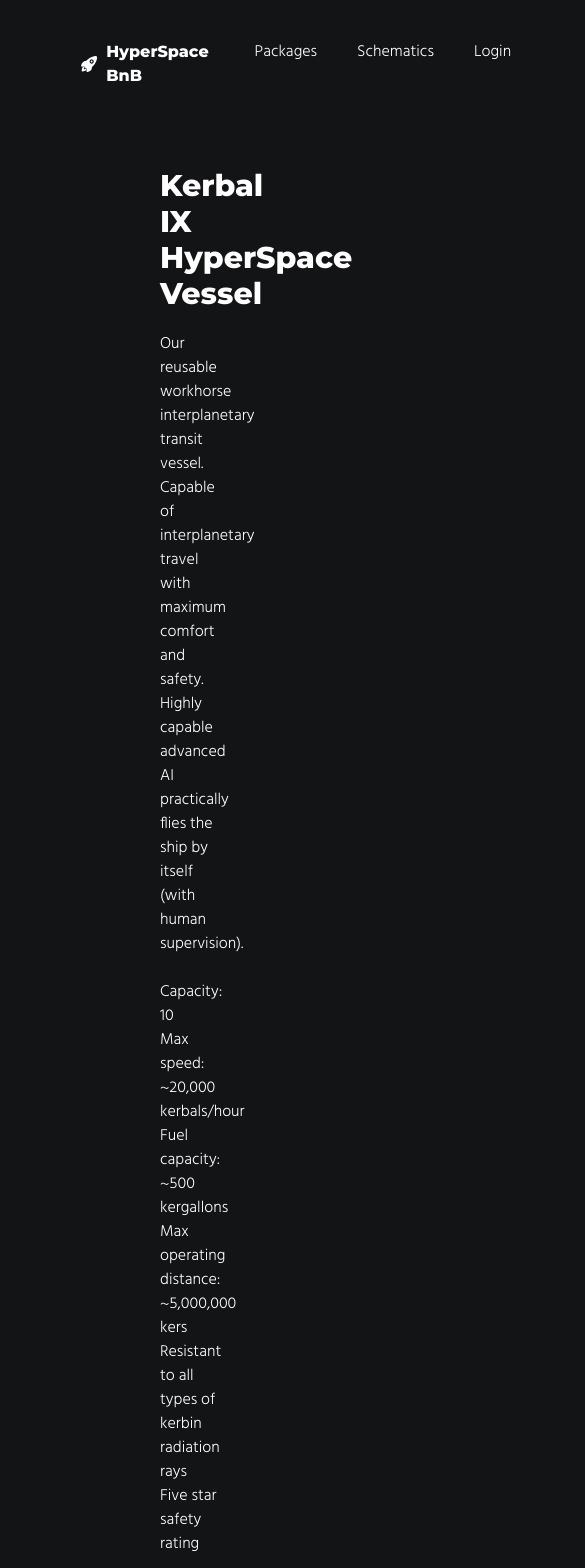
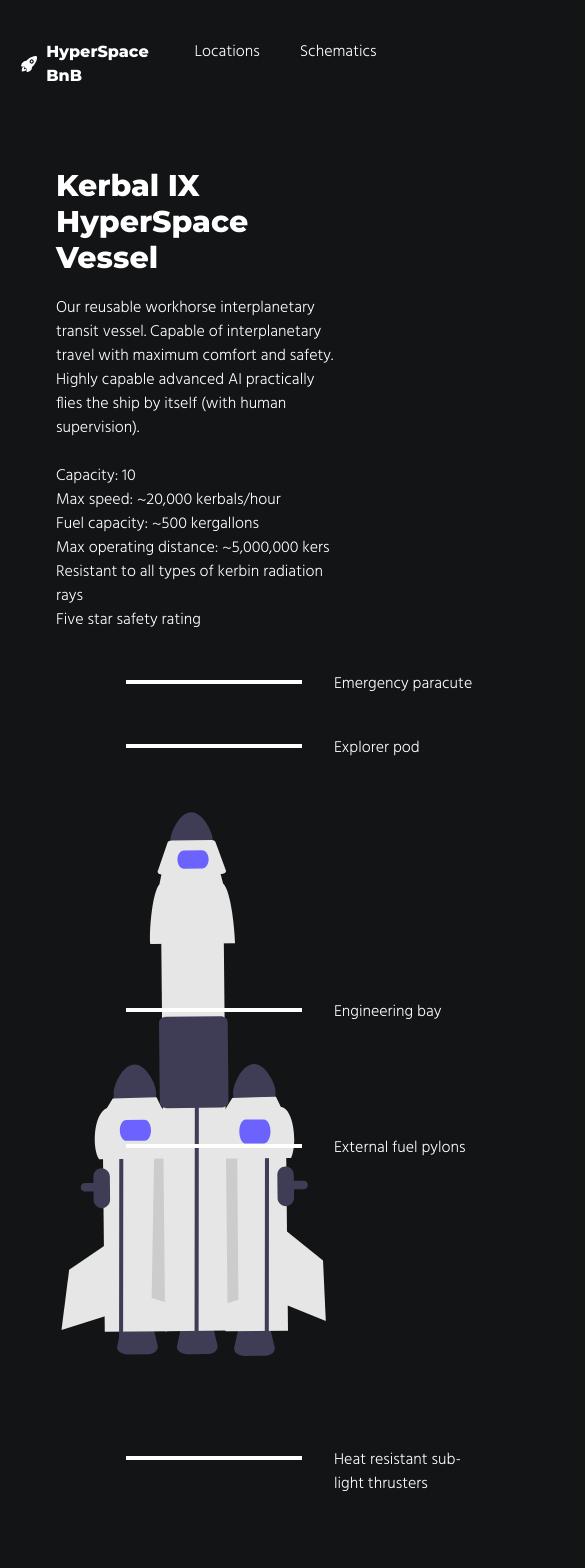
Before and after one commit to CarlsJr4/HyperSpace-BnB, a Next.js app: page /schematics in a window 390 px wide. Shown: the top 1568 px of the page, 585 px wide, since content can reach past the window. Built offline with nearby package versions, Linux system fonts and the light colour scheme.

Commit message:
Initial responsive

```diff
--- a/components/Footer.js
+++ b/components/Footer.js
@@ -9,13 +9,13 @@ import {
 const Footer = () => {
   return (
     <footer className=" bg-gray-800 py-6">
-      <div className="mx-40 flex gap-10">
+      <div className="flex gap-7 mx-14 md:mx-40 md:flex-row md:gap-10 flex-col">
         <div>
           <div className="flex gap-2 items-center py-3">
             <IoRocket size="1.5rem" />
             <span className="logo">HyperSpace BnB</span>
           </div>
-          <div className="px-8"></div>
+          <div className="md:px-8"></div>
           <p>175 Space St</p>
           <p>Spacetown, Space 12345</p>
           <p>+1 234 5678</p>
--- a/components/MainWrapper.js
+++ b/components/MainWrapper.js
@@ -12,7 +12,7 @@ const MainWrapper = ({ title, metaDesc = 'Built with Next.js', children }) => {
         <link rel="icon" href="/favicon.ico" />
       </Head>
       <Navbar />
-      <main className="mx-40">{children}</main>
+      <main className="mx-14 md:mx-40">{children}</main>
       <Footer />
     </>
   );
--- a/components/Navbar.js
+++ b/components/Navbar.js
@@ -4,7 +4,7 @@ import { IoRocket } from 'react-icons/io5';
 const Navbar = () => {
   return (
     <nav>
-      <ul className="grid grid-cols-navbar gap-10 my-10 mx-20">
+      <ul className="grid grid-cols-navbar gap-10 my-10 mx-5 md:mx-20">
         <li>
           {/* TODO: Fix home button being too big */}
           <StyledLink href="/">
@@ -15,14 +15,14 @@ const Navbar = () => {
           </StyledLink>
         </li>
         <li>
-          <StyledLink href="packages">Packages</StyledLink>
+          <StyledLink href="locations">Locations</StyledLink>
         </li>
         <li>
           <StyledLink href="schematics">Schematics</StyledLink>
         </li>
-        <li>
+        {/* <li>
           <StyledLink href="login">Login</StyledLink>
-        </li>
+        </li> */}
       </ul>
     </nav>
   );
--- a/pages/index.js
+++ b/pages/index.js
@@ -16,13 +16,13 @@ import location from '../assets/images/location.svg';
 export default function Home() {
   return (
     <MainWrapper title="HyperSpace BnB - Home">
-      <section className="grid grid-cols-hero items-center justify-items-end">
+      <section className="grid grid-cols-1 xl:grid-cols-hero items-center justify-items-end gap-6">
         <div>
           <h1 className="text-6xl my-5">Your second home amongst the stars</h1>
           <p className="text-lg">
             We provide the best spacecation experience in the galaxy
           </p>
-          <Link href="packages">
+          <Link href="locations">
             <Button>Explore our habs</Button>
           </Link>
         </div>
@@ -31,7 +31,7 @@ export default function Home() {
         </div>
       </section>
       <SubSection heading="Welcome to the 22nd century">
-        <div className="flex gap-8 my-12 items-center">
+        <div className="flex flex-col lg:flex-row gap-8 my-12 items-center">
           <Image src={location} width={300} alt="Astronaut in space" />
           <div>
             <p>Humankind has evolved, so your vacations should too.</p>
@@ -53,7 +53,7 @@ export default function Home() {
         </div>
       </SubSection>
       <SubSection heading="Why HyperSpace BnB?">
-        <div className="flex gap-12 items-end">
+        <div className="flex flex-col lg:flex-row gap-12 items-start lg:items-end">
           <Card
             heading="100% solar power"
             text="All of our modular resorts rely on renewable energy and have zero
@@ -79,7 +79,7 @@ export default function Home() {
           />
         </div>
       </SubSection>
-      <Link href="packages">
+      <Link href="locations">
         <Button>Reserve a hab today</Button>
       </Link>
     </MainWrapper>
--- a/pages/packages.js
+++ b/pages/locations.js
@@ -1,10 +1,10 @@
 import MainWrapper from '../components/MainWrapper';
 import SubSection from '../components/SubSection';
 
-const Packages = () => {
+const Locations = () => {
   return (
-    <MainWrapper title="HyperSpaceBnB - Packages">
-      <SubSection heading="Travel Packages">
+    <MainWrapper title="HyperSpaceBnB - Locations">
+      <SubSection heading="The cosmos are at your fingertips">
         <p>
           Our resorts are currently located at Luna, Mercury, Mars, and Jupiter.
         </p>
@@ -17,4 +17,4 @@ const Packages = () => {
   );
 };
 
-export default Packages;
+export default Locations;
--- a/pages/login.js
+++ b/pages/login.js
@@ -1,7 +1,15 @@
 import MainWrapper from '../components/MainWrapper';
+import SubSection from '../components/SubSection';
 
 const Login = () => {
-  return <MainWrapper>Login</MainWrapper>;
+  return (
+    <MainWrapper>
+      <SubSection heading="Login">
+        <p>This page is currently under construction.</p>
+        <p>Please come back next time, thanks!</p>
+      </SubSection>
+    </MainWrapper>
+  );
 };
 
 export default Login;
--- a/pages/schematics.js
+++ b/pages/schematics.js
@@ -2,6 +2,7 @@ import Image from 'next/image';
 import MainWrapper from '../components/MainWrapper';
 import SubSection from '../components/SubSection';
 import rocketSchematic from '../assets/images/rocketSchematic.svg';
+import robot2 from '../assets/images/robot2.svg';
 
 //  TODO: Change purple windows to main pink color
 
@@ -26,13 +27,17 @@ const Schematics = () => {
         <p>Five star safety rating</p>
 
         <div className="flex py-10">
-          <Image src={rocketSchematic} width={400} alt="Astronaut in space" />
+          <Image
+            src={rocketSchematic}
+            width={400}
+            alt="Diagram of the Kerbal XI HyperSpace Vessel"
+          />
           <div>
             <p className="schematic relative min-w-max">Emergency paracute</p>
-            <p className="schematic relative mt-6">Explorer pod</p>
-            <p className="schematic relative mt-40">Engineering bay</p>
-            <p className="schematic relative mt-20">External fuel pylons</p>
-            <p className="schematic relative mt-56">
+            <p className="schematic relative mt-10">Explorer pod</p>
+            <p className="schematic relative mt-60">Engineering bay</p>
+            <p className="schematic relative mt-28">External fuel pylons</p>
+            <p className="schematic relative mt-72">
               Heat resistant sub-light thrusters
             </p>
           </div>
@@ -48,6 +53,12 @@ const Schematics = () => {
         <p>Battery life (batteries only): 3 weeks</p>
         <p>Recharge time: 2 hours</p>
         <p>Height: 4 meters</p>
+        <br />
+        <Image
+          src={robot2}
+          width={300}
+          alt="Diagram of the Kerbal XI HyperSpace Vessel"
+        />
       </SubSection>
     </MainWrapper>
   );
```
Also changed, not shown: assets/images/robot2.svg (added), assets/images/rocketSchematic.svg.
